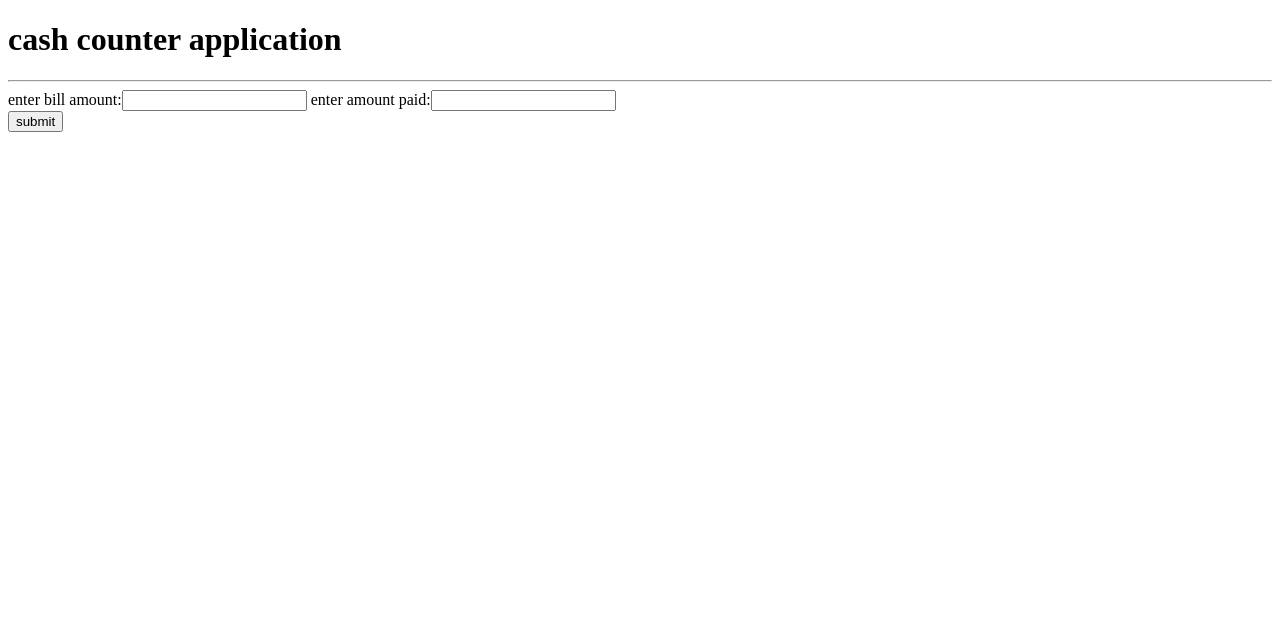
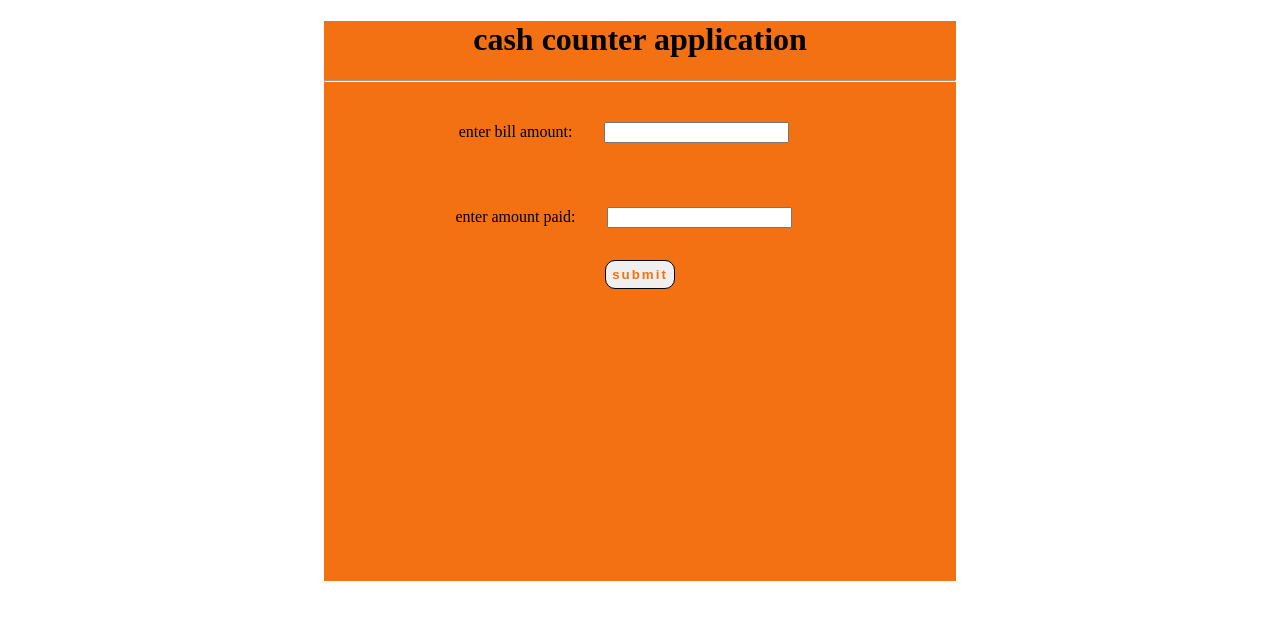
Before and after one commit to srinidhi9831/cash-collector, a plain HTML site: page index.html in a window 1280 px wide. Drawn offline with Linux system fonts and the light colour scheme.

Commit message:
style: added style

```diff
--- a/index.html
+++ b/index.html
@@ -3,17 +3,53 @@
   <head>
     <title>cash counter</title>
     <meta charset="UTF-8" />
+    <style>
+      /* h1{
+        width: 90%;
+        height: 80px;
+        margin: 1rem;
+        text-align: center;
+        background-color: chocolate;
+        padding-top: 15px;
+      } */
+      .container{
+        width: 50%;
+        height: 35rem;
+        margin: 1rem auto;
+        text-align: center;
+        background-color: rgb(243, 112, 19);
+      }
+      input{
+        margin: 2rem;
+      }
+      button{
+        border: 1px solid black;
+        letter-spacing: 2px;
+        color: rgb(243, 112, 19);
+        padding: 6px;
+        border-radius: 10px;
+         font-weight: bolder;
+         margin-bottom: 1rem;
+      }
+      #output-div{
+        color: white;
+        letter-spacing: 2px;
+        font-weight: bolder;
+      }
+
+    </style>
   </head>
 
   <body>
-    <div id="app"></div>
 
+    <div class="container">
     <h1>cash counter application</h1>
     <hr />
-    enter bill amount:<input type="text" id="bill-amount" /> enter amount
+
+    enter bill amount:<input type="text" id="bill-amount" /> <br>enter amount
     paid:<input type="text" id="amount-paid" />
+    <br><button onclick="countNotes();">submit</button>
     <div id="output-div"></div>
-    <button onclick="countNotes();">submit</button>
-  </body>
+  </div></body>
   <script src="cash.js"></script>
 </html>
```
